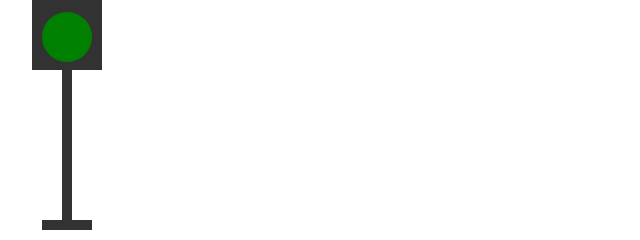
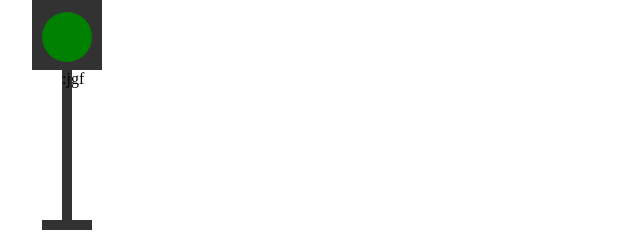
Before and after one commit to ArtemEmelyen/Lesson, a plain HTML site: page index.html in a window 1280 px wide. Shown: the part 350-590 px from the top of the page, 253-893 px from the left. Drawn offline with Linux system fonts and the light colour scheme.

Commit message:
add text

```diff
--- a/index.html
+++ b/index.html
@@ -17,7 +17,7 @@
         <div class="green"></div>
    </div>
    <div class="foot">
-
+    <p> :jgf</p>
    </div>
    <div class="opora">
 
```
